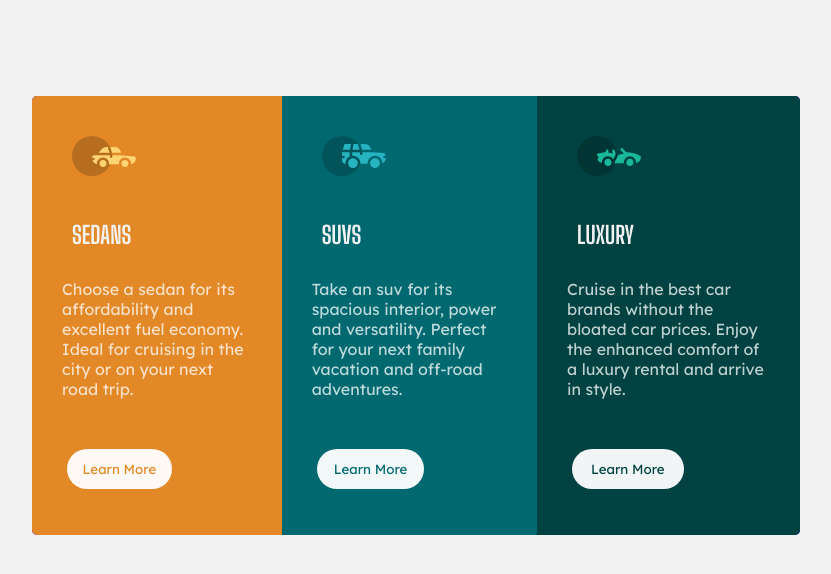
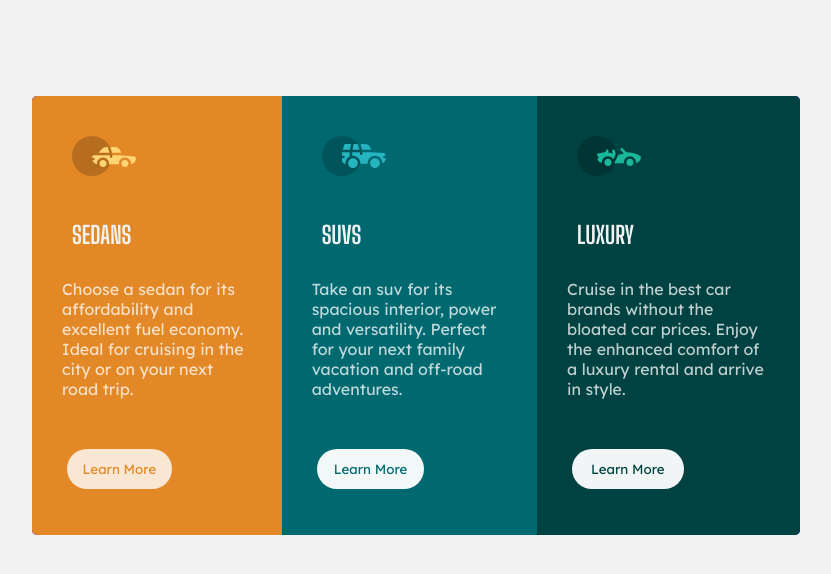
Before and after one commit to clementus360/cars-preview-card, a plain HTML site: page index.html in a window 1280 px wide. In both pictures the pointer is over the button 343 px from the left and 468 px from the top of the page. Shown: the whole page, without its empty margins (224-1055 px from the left). Drawn offline with Linux system fonts and the light colour scheme.

Commit message:
button hover

```diff
--- a/style.css
+++ b/style.css
@@ -65,6 +65,11 @@ body {
     font-family: 'Lexend Deca', sans-serif;
 }
 
+.more:hover {
+    cursor: pointer;
+    background-color: hsl(0, 0%, 80%);
+}
+
 @media screen and (max-width: 800px) {
     .container {
         flex-wrap: wrap;
```
